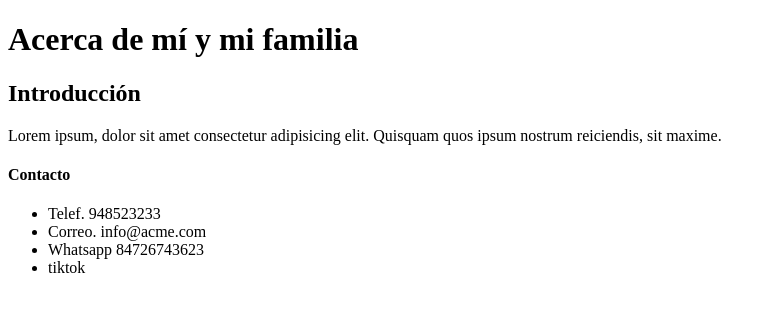
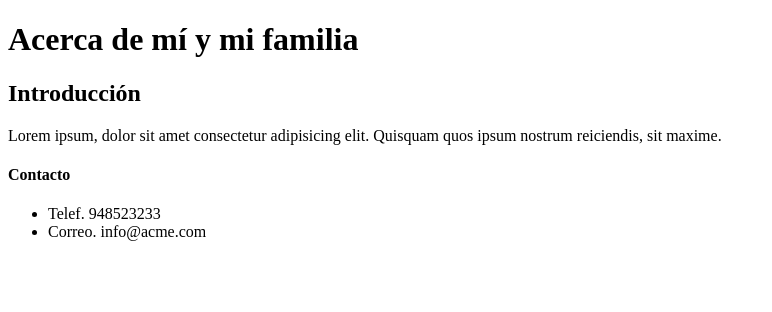
Before and after one commit to LuisSanchezRamos/demo-git-g29, a plain HTML site: page index.html in a window 1280 px wide. Shown: the whole page, without its empty margins (0-772 px from the left). Drawn offline with Linux system fonts and the light colour scheme.

```diff
--- a/index.html
+++ b/index.html
@@ -22,8 +22,7 @@
         <ul>
           <li>Telef. 948523233</li>
           <li>Correo. info@acme.com</li>
-          <li>Whatsapp 84726743623</li>
-          <li>tiktok</li>
+
         </ul>
       </div>
     </footer>
```
